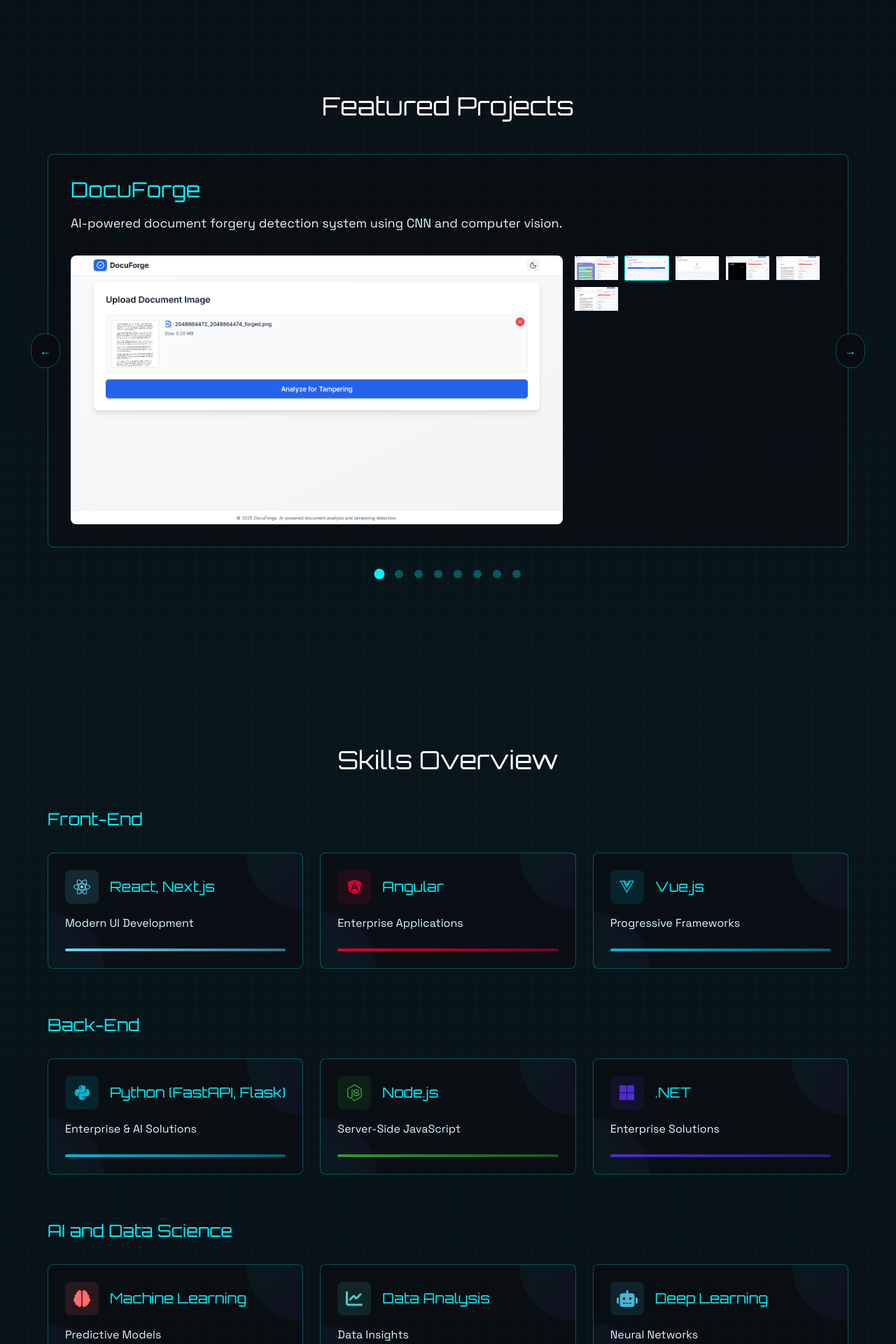
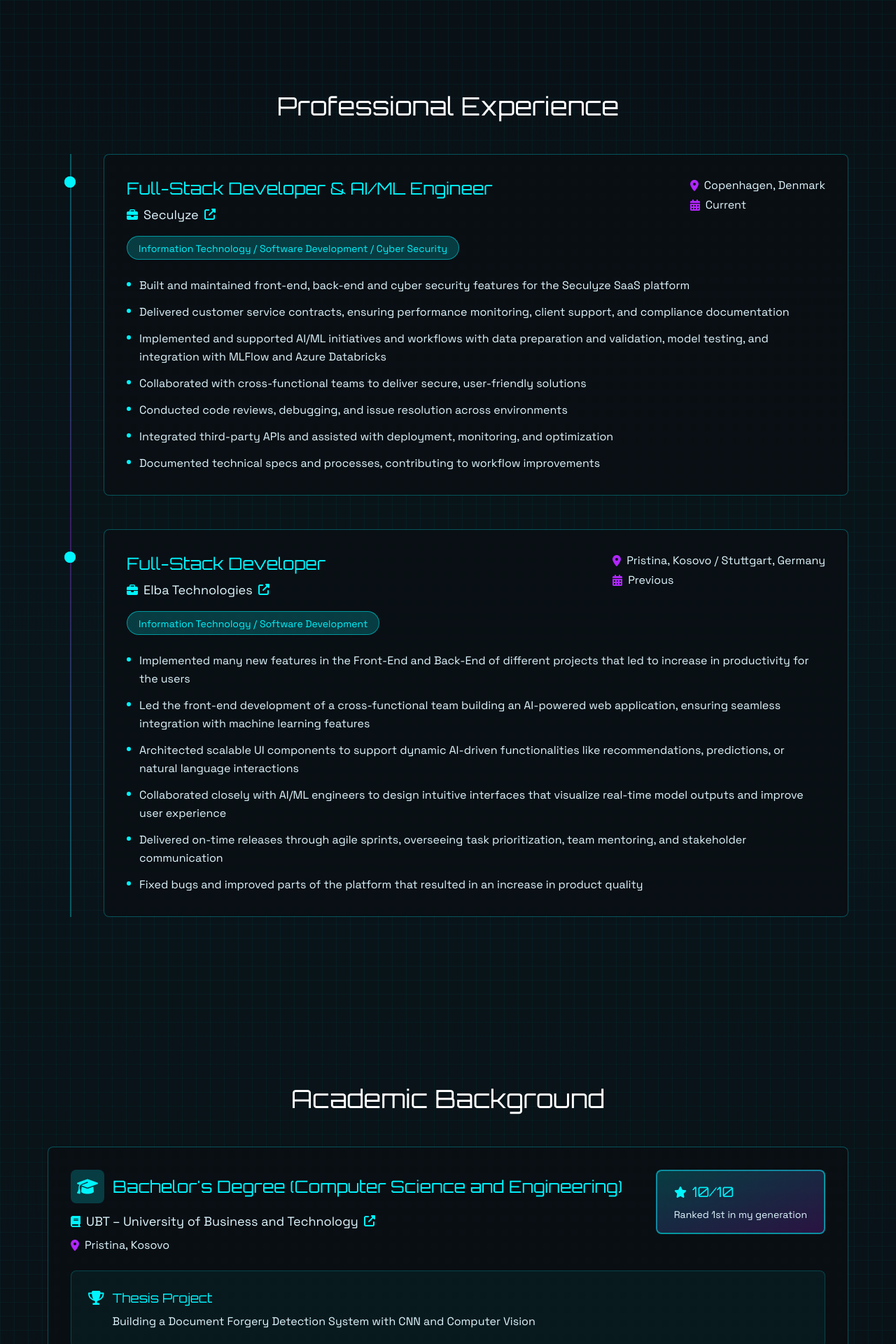
Before and after one commit to RinorRexhaj/Portfolio, a React (Vite) app: page / in a window 1280 px wide. Shown: the part 720-2640 px from the top of the page at 70% size. Built offline with nearby package versions, Linux system fonts and the light colour scheme.

Commit message:
Update portfolio content and structure: change titles to reflect AI & Software Engineer, adjust section transitions, and reorganize skills data

```diff
--- a/index.html
+++ b/index.html
@@ -1,4 +1,4 @@
-<!DOCTYPE html>
+<!doctype html>
 <html lang="en">
   <head>
     <link rel="preconnect" href="https://fonts.googleapis.com" />
@@ -12,27 +12,27 @@
       name="viewport"
       content="width=device-width, initial-scale=1, maximum-scale=1, user-scalable=0"
     />
-    <title>Rinor Rexhaj - Full Stack Developer</title>
+    <title>Rinor Rexhaj - AI & Software Engineer</title>
 
     <!-- Primary Meta Tags -->
-    <meta name="title" content="Rinor Rexhaj - Full Stack Developer" />
+    <meta name="title" content="Rinor Rexhaj - AI & Software Engineer" />
     <meta
       name="description"
-      content="Full Stack Developer specializing in modern web technologies. Explore my portfolio showcasing my projects."
+      content="AI & Software Engineer specializing in modern web technologies. Explore my portfolio showcasing my projects."
     />
     <meta
       name="keywords"
-      content="Rinor Rexhaj, Full Stack Developer, Web Development, Developer, React, TypeScript, Portfolio, Software Engineer, Programming, Python, Flask, Node, Node.js, AI, Artificial Intelligence, ML, Machine Learning, Data Science, Data Visualization, Data Visualization,"
+      content="Rinor Rexhaj, AI & Software Engineer, Web Development, Developer, React, TypeScript, Portfolio, Software Engineer, Programming, Python, Flask, Node, Node.js, AI, Artificial Intelligence, ML, Machine Learning, Data Science, Data Visualization, Data Visualization,"
     />
     <meta name="author" content="Rinor Rexhaj" />
 
     <!-- Open Graph / Facebook -->
     <meta property="og:type" content="website" />
     <meta property="og:url" content="https://rinorrexhaj.vercel.app/" />
-    <meta property="og:title" content="Rinor Rexhaj - Full Stack Developer" />
+    <meta property="og:title" content="Rinor Rexhaj - AI & Software Engineer" />
     <meta
       property="og:description"
-      content="Full Stack Developer specializing in modern web technologies. Explore my portfolio showcasing my projects."
+      content="AI & Software Engineer specializing in modern web technologies. Explore my portfolio showcasing my projects."
     />
     <meta
       property="og:image"
@@ -44,11 +44,11 @@
     <meta property="twitter:url" content="https://rinorrexhaj.vercel.app/" />
     <meta
       property="twitter:title"
-      content="Rinor Rexhaj - Full Stack Developer"
+      content="Rinor Rexhaj - AI & Software Engineer"
     />
     <meta
       property="twitter:description"
-      content="Full Stack Developer specializing in modern web technologies. Explore my portfolio showcasing React, TypeScript, AI / ML and full-stack development projects."
+      content="AI & Software Engineer specializing in modern web technologies. Explore my portfolio showcasing React, TypeScript, AI / ML and full-stack development projects."
     />
     <meta
       property="twitter:image"
--- a/src/App.tsx
+++ b/src/App.tsx
@@ -71,26 +71,6 @@ const App = () => {
                   <HeroSection />
                 </div>
 
-                <div
-                  style={{
-                    opacity: showContent ? 1 : 0,
-                    transition: "all 0.8s ease-out 0.4s",
-                  }}
-                  id="projects"
-                >
-                  <Projects />
-                </div>
-
-                <div
-                  style={{
-                    opacity: showContent ? 1 : 0,
-                    transition: "all 0.8s ease-out 0.6s",
-                  }}
-                  id="skills"
-                >
-                  <Skills />
-                </div>
-
                 {/* Experience Section */}
                 <div
                   style={{
@@ -111,6 +91,28 @@ const App = () => {
                   id="academic"
                 >
                   <Academic />
+                </div>
+
+                {/* Projects Section */}
+                <div
+                  style={{
+                    opacity: showContent ? 1 : 0,
+                    transition: "all 0.8s ease-out 0.4s",
+                  }}
+                  id="projects"
+                >
+                  <Projects />
+                </div>
+
+                {/* Skills Section */}
+                <div
+                  style={{
+                    opacity: showContent ? 1 : 0,
+                    transition: "all 0.8s ease-out 0.6s",
+                  }}
+                  id="skills"
+                >
+                  <Skills />
                 </div>
 
                 {/* Contact Section */}
--- a/src/components/Experience.tsx
+++ b/src/components/Experience.tsx
@@ -13,7 +13,7 @@ const experienceData = [
     title: "Full-Stack Developer & AI/ML Engineer",
     company: "Seculyze",
     location: "Copenhagen, Denmark",
-    period: "Recent",
+    period: "Current",
     website: "https://seculyze.com",
     sector: "Information Technology / Software Development / Cyber Security",
     responsibilities: [
--- a/src/components/Navbar.tsx
+++ b/src/components/Navbar.tsx
@@ -4,10 +4,10 @@ import React, { useEffect, useState } from "react";
 
 const links = [
   "About",
+  "Experience",
+  "Academic",
   "Projects",
   "Skills",
-  "Experience",
-  "Academic",
   "Contact",
 ];
 
--- a/src/components/Skills.tsx
+++ b/src/components/Skills.tsx
@@ -16,24 +16,24 @@ import {
 } from "@fortawesome/free-solid-svg-icons";
 
 const skillsData = {
-  "Front-End": [
+  "AI and Data Science": [
     {
-      name: "React, Next.js",
-      icon: faReact,
-      description: "Modern UI Development",
-      color: "#61DAFB",
+      name: "Machine Learning",
+      icon: faBrain,
+      description: "Predictive Models",
+      color: "#FF6B6B",
     },
     {
-      name: "Angular",
-      icon: faAngular,
-      description: "Enterprise Applications",
-      color: "#DD0031",
+      name: "Data Analysis",
+      icon: faChartLine,
+      description: "Data Insights",
+      color: "#4ECDC4",
     },
     {
-      name: "Vue.js",
-      icon: faVuejs,
-      description: "Progressive Frameworks",
-      color: "#06B6D4",
+      name: "Deep Learning",
+      icon: faRobot,
+      description: "Neural Networks",
+      color: "#45B7D1",
     },
   ],
   "Back-End": [
@@ -56,24 +56,24 @@ const skillsData = {
       color: "#512BD4",
     },
   ],
-  "AI and Data Science": [
+  "Front-End": [
     {
-      name: "Machine Learning",
-      icon: faBrain,
-      description: "Predictive Models",
-      color: "#FF6B6B",
+      name: "React, Next.js",
+      icon: faReact,
+      description: "Modern UI Development",
+      color: "#61DAFB",
     },
     {
-      name: "Data Analysis",
-      icon: faChartLine,
-      description: "Data Insights",
-      color: "#4ECDC4",
+      name: "Angular",
+      icon: faAngular,
+      description: "Enterprise Applications",
+      color: "#DD0031",
     },
     {
-      name: "Deep Learning",
-      icon: faRobot,
-      description: "Neural Networks",
-      color: "#45B7D1",
+      name: "Vue.js",
+      icon: faVuejs,
+      description: "Progressive Frameworks",
+      color: "#06B6D4",
     },
   ],
 };
```
